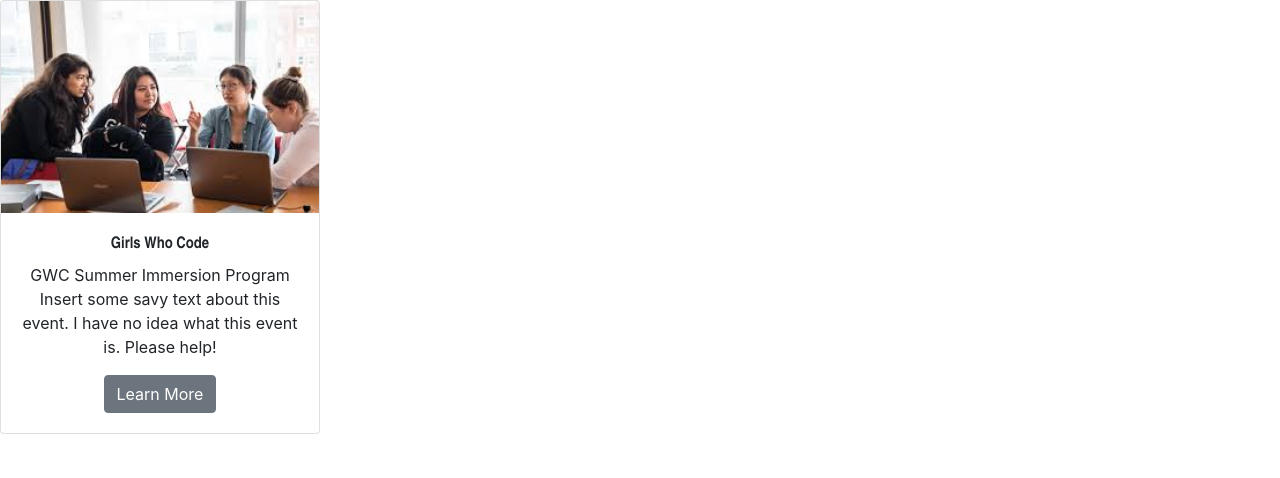
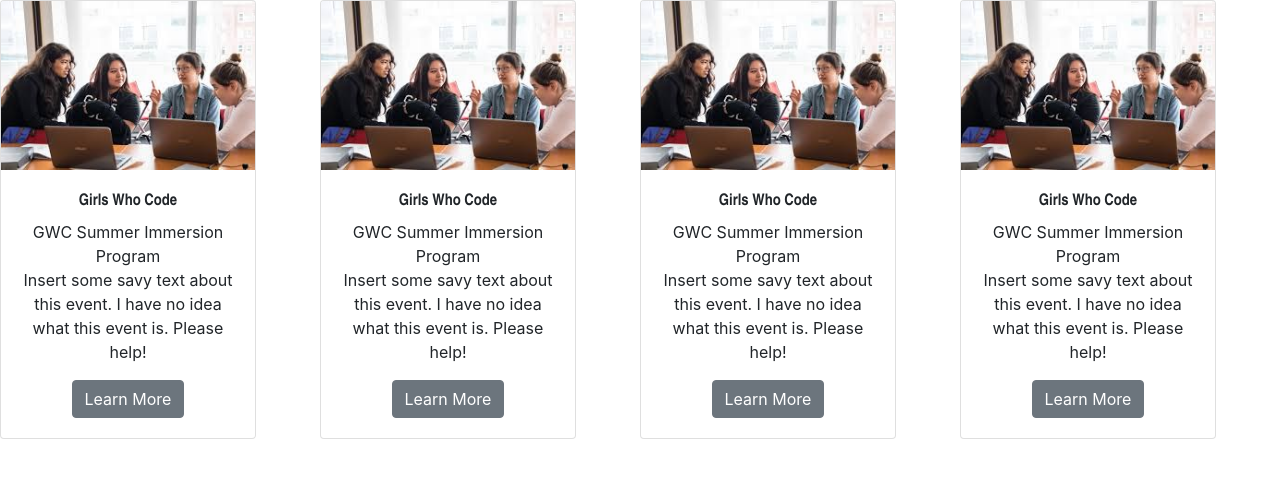
Before and after one commit to chupzi/stickwithIT, a React (Create React App) app in the folder swi-app/: page / in a window 1280 px wide. Shown: the top 478 px of the page. Built offline with nearby package versions, Linux system fonts and the light colour scheme.

Commit message:
Updated App.js to have 4 Cards

```diff
--- a/swi-app/src/App.js
+++ b/swi-app/src/App.js
@@ -20,7 +20,15 @@
           Learn React
         </a>
       </header> */}
-      <CardModal />
+      {/* <div style={{display:'flex', flexWrap: 'wrap'}}> */}
+        <div className="hi" style={{ display: 'grid', gridTemplateColumns:'repeat(4, 1fr)'}}>
+          <CardModal  />
+          <CardModal />
+          <CardModal />
+          <CardModal />
+        </div>
+      {/* </div> */}
+
     </div>
   );
 }
--- a/swi-app/src/Components/Card/CardModal.jsx
+++ b/swi-app/src/Components/Card/CardModal.jsx
@@ -14,7 +14,7 @@
 const CardModal = (props) => {
   const {text, imgItems, eventName, eventDescription} = props;
   return (
-    <div>
+    <div className="big">
       <Card className="Card">
         <CardImg
           top
--- a/swi-app/src/Components/Card/styles.css
+++ b/swi-app/src/Components/Card/styles.css
@@ -1,5 +1,8 @@
+.big {
+    width: 80%;
+}
 .Card {
-    width: 25%;
+    /* width: 40%; */
 };
 .title {
     font-family: 'Franklin Gothic Medium', 'Arial Narrow', Arial, sans-serif;
```
